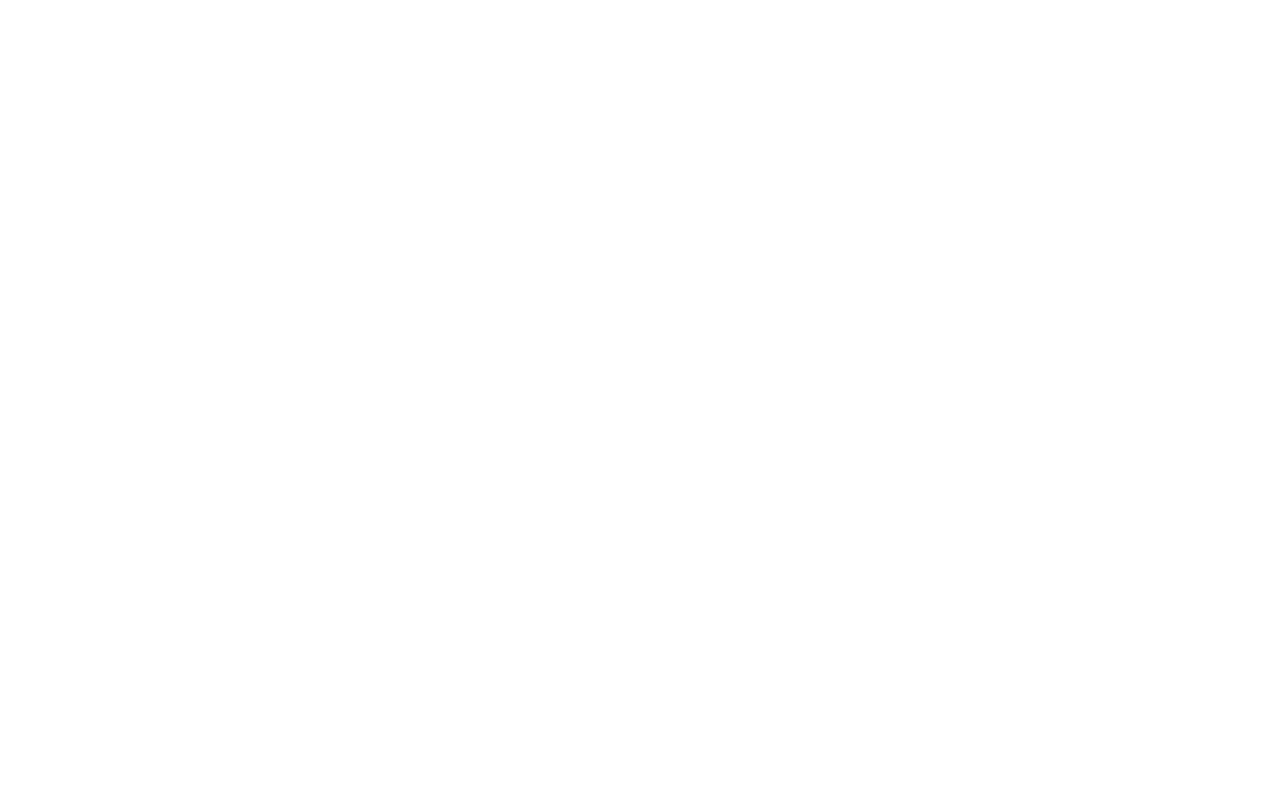
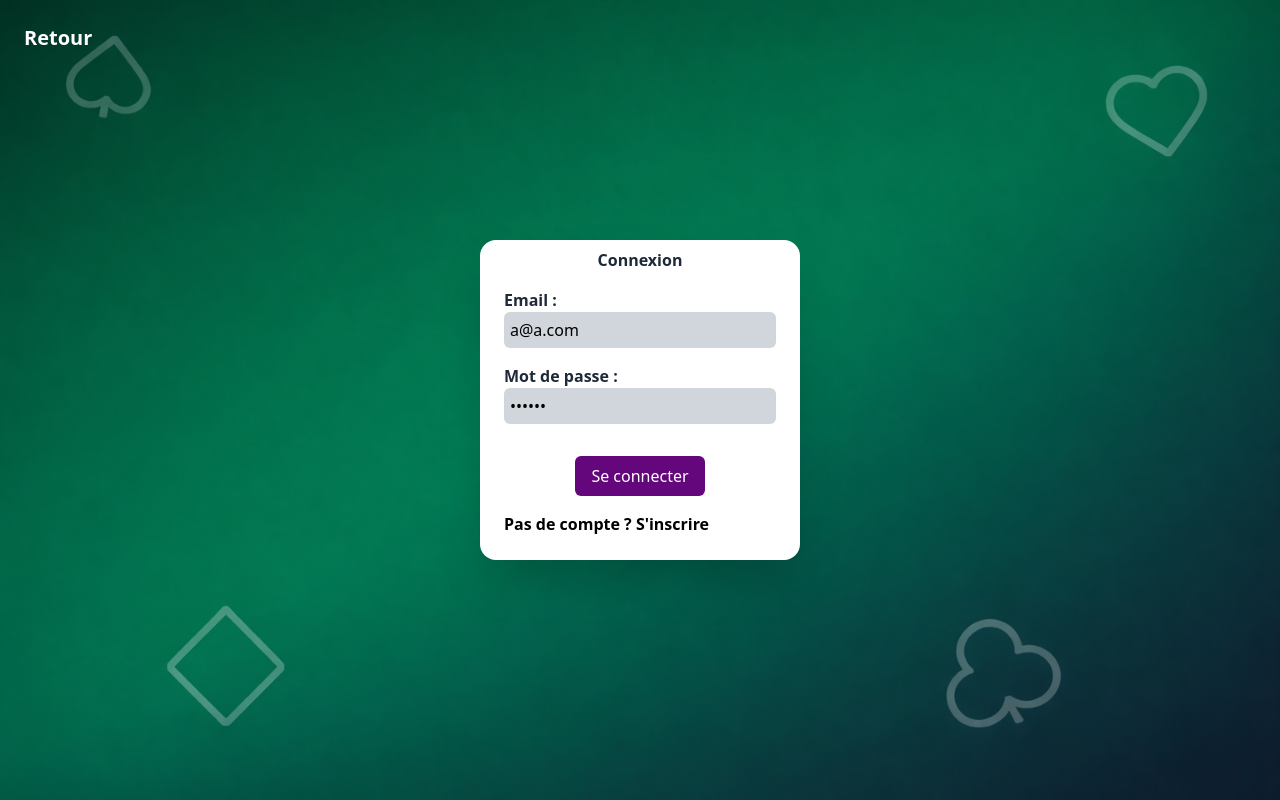
Before and after one commit to coco324/blackJack, a Vue app in the folder frontend/: page /login in a window 1280 px wide. Before the commit this address had no page. Built offline with nearby package versions, Linux system fonts and the light colour scheme.

Commit message:
create login page

```diff
--- a/frontend/src/router/index.ts
+++ b/frontend/src/router/index.ts
@@ -2,6 +2,7 @@
 import home from '../views/home.vue'
 import game from '../views/game.vue';
 import registration from '../views/registration.vue';
+import login from '../views/login.vue';
 
 const router = createRouter({
   history: createWebHistory(),
@@ -17,6 +18,10 @@
     {
       path: '/registration',
       component: registration,
+    },
+    {
+      path: '/login',
+      component: login,
     }
   ],
 })
--- a/frontend/src/views/home.vue
+++ b/frontend/src/views/home.vue
@@ -12,6 +12,9 @@
 // 1. Vérification automatique au chargement (et à chaque retour sur la page)
 onMounted(async () => {
   await UserStore().initUser();
+  if (UserStore().isLogin) {
+    await loadStats();
+  }
 });
 
 // 2. Fonction de Login
@@ -49,7 +52,7 @@
 <template>
   <div class="min-h-screen bg-cover bg-center flex items-center justify-center" :style="{ backgroundImage: `url(${backgroundImage})` }">
     <div v-if="!UserStore().isLogin" class="absolute top-6 right-6 flex gap-4 p-2 ">
-      <button class="bg-gray-800 px-4 py-1 rounded-lg text-white font-bold hover:bg-gray-700 active:bg-gray-600" @click="fakeLogin()">Se connecter</button>
+      <button class="bg-gray-800 px-4 py-1 rounded-lg text-white font-bold hover:bg-gray-700 active:bg-gray-600" @click="router.push('/login')">Se connecter</button>
       <button class="bg-green-800 px-4 py-1 rounded-lg text-white font-bold hover:bg-green-700 active:bg-green-600"@click="router.push('/registration')">S'inscrire</button>
     </div>
     <div v-if="UserStore().isLogin" class="absolute top-6 right-6 flex gap-4 p-2 ">
--- /dev/null
+++ b/frontend/src/views/login.vue
@@ -0,0 +1,91 @@
+<script setup lang="ts">
+import { ref } from "vue";
+import { useRouter } from "vue-router";
+import UserServices from "../Services/UserServices";
+import backgroundImage from '../assets/ImageBackgoundHome.png'
+
+const router = useRouter();
+const emailRegex = /^[^\s@]+@[^\s@]+\.[^\s@]+$/;
+
+// 1. Un objet réactif pour les données du formulaire
+const form = ref({
+  email: "a@a.com",
+  password: "aA1&zz",
+});
+// 2. Un objet pour gérer l'état des erreurs
+const errors = ref({
+  email: false,
+  password: false,
+});
+function resetErrors() {
+  errors.value.email = false;
+  errors.value.password = false;
+  emailError.value = "Le champ ne doit pas être vide";
+  passwordError.value = "Le champ ne doit pas être vide";
+}
+
+const emailError = ref("Le champ ne doit pas être vide");
+const passwordError = ref("Le champ ne doit pas être vide");
+async function VerifLogin() {
+  resetErrors();
+
+  if (!form.value.email) {
+    errors.value.email = true;
+  }
+  if (!form.value.password) {
+    errors.value.password = true;
+  }
+  if (errors.value.email || errors.value.password) {
+    return;
+  }
+  if (!emailRegex.test(form.value.email)) {
+    errors.value.email = true;
+    emailError.value = "Veuillez rentrez un email valide";
+    return;
+  }
+
+  const res = await UserServices.Login(form.value.email, form.value.password);
+
+  if (res.message == "Connexion réussie") {
+    // Rediriger vers la page précédente
+    router.back();
+  } else {
+    // Gérer les erreurs de validation
+    if (res.message == "Identifiants invalides") {
+      errors.value.email = true;
+      errors.value.password = true;
+      emailError.value = "Email ou mot de passe incorrect";
+      passwordError.value = "Email ou mot de passe incorrect";
+    }
+  }
+}
+</script>
+<template>
+  <div class="relative min-h-screen w-full flex items-center justify-center bg-center bg-cover" :style="{ backgroundImage: `url(${backgroundImage})` }">
+    <button @click="router.back()" class="absolute top-6 left-6 flex items-center gap-2 text-white hover:opacity-80 transition-opacity">
+        <span class="text-xl font-semibold">Retour</span>
+    </button>
+
+    <div class="bg-white rounded-2xl shadow-2xl p-6 pt-2 w-80">
+      <p class="text-gray-800 font-bold flex justify-center mb-4">Connexion</p>
+
+      <p class="text-gray-800 font-bold flex justify-start">Email :</p>
+      <input v-model="form.email" type="text" :class="[ 'bg-gray-300 rounded-md p-1 w-full border-2', errors.email ? 'border-red-600 mb-1' : 'mb-4 border-transparent', ]" />
+      <p v-if="errors.email" class="text-red-600 text-[11px] leading-none font-bold mb-4" > {{ emailError }} </p>
+
+      <p class="text-gray-800 font-bold flex justify-start">Mot de passe :</p>
+      <input v-model="form.password" type="password" :class="['bg-gray-300 rounded-md p-1 w-full border-2', errors.password ? 'border-red-600 mb-1' : 'mb-4 border-transparent', ]"/>
+      <p v-if="errors.password" class="text-red-600 text-xs leading-none font-bold mb-4" > {{ passwordError }} </p>
+
+      <div class="flex justify-center mt-4">
+        <button @click="VerifLogin()" class="bg-[#64067C] text-white rounded-md px-4 py-2 hover:bg-[#850451] transition-colors" >
+          Se connecter
+        </button>
+      </div>
+
+      <button class="font-bold pt-4 hover:text-gray-600" @click="router.push('/registration')" >
+        Pas de compte ? S'inscrire
+      </button>
+    </div>
+  </div>
+</template>
```
